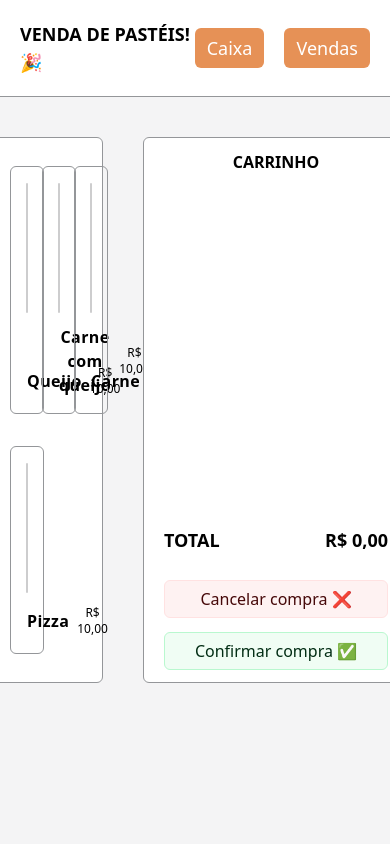
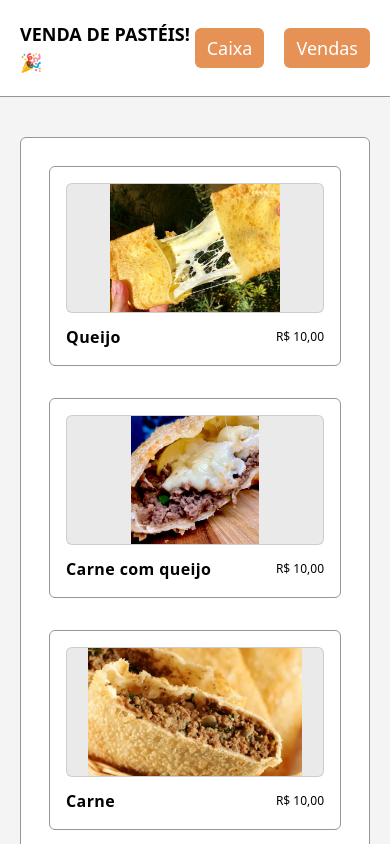
Before and after one commit to annaisabelapont/venda-pasteis, a Next.js app: page /caixa in a window 390 px wide. Built offline with nearby package versions, Linux system fonts and the light colour scheme.

Commit message:
feat: 'caixa' page responsiveness

```diff
--- a/app/(pages)/caixa/page.tsx
+++ b/app/(pages)/caixa/page.tsx
@@ -32,7 +32,6 @@ export default function Caixa() {
     if (itemInCartIndex !== -1) {
       const itemCart = shoppingCart[itemInCartIndex];
       itemCart.quantity++;
-      // const newCartList = (shoppingCart[itemInCartIndex] = itemCart);
       setShoppingCart(
         shoppingCart.map((item, index) =>
           index === itemInCartIndex ? itemCart : item
@@ -61,8 +60,8 @@ export default function Caixa() {
   }, [shoppingCart]);
 
   return (
-    <div className="flex gap-10 justify-center mt-5">
-      <div className=" grid grid-cols-3 grid-flow-row gap-8 p-7 border-1 border-grey  bg-white rounded-md">
+    <div className="flex max-lg:flex-col gap-5 lg:gap-10 justify-center mt-5">
+      <div className=" grid grid-cols-1 sm:grid-cols-2 md:grid-cols-3 grid-flow-row gap-8 p-7 border-1 border-grey  bg-white rounded-md">
         {produtosList.map((prod, idx) => (
           <ProdutoButton
             key={idx}
@@ -89,7 +88,7 @@ export default function Caixa() {
           </ul>
         </div>
 
-        <div className="flex flex-col gap-3.5 min-w-56">
+        <div className="flex flex-col gap-3.5 lg:min-w-56">
           <div className="flex justify-between mb-3 font-semibold text-lg">
             <span>TOTAL</span>
 
--- a/app/components/caixa/ProdutoButton.tsx
+++ b/app/components/caixa/ProdutoButton.tsx
@@ -8,7 +8,7 @@ export default function ProdutoButton({
   handleClick: () => void
 }) {
   return (
-    <button onClick={handleClick} className="flex flex-col items-center justify-between border-1 border-grey p-4 gap-3 hover:bg-orange/10 transition-colors duration-100 rounded-md">
+    <button onClick={handleClick} className="flex flex-col items-center justify-between border-1 border-grey p-4 gap-3 hover:bg-orange/10 hover:-translate-y-0.5 transition-all duration-100 rounded-md">
       <div className="w-full bg-grey/20 border-1 border-grey/35 flex justify-center items-center rounded-md">
         {/* eslint-disable @next/next/no-img-element  */}
         <img
```
